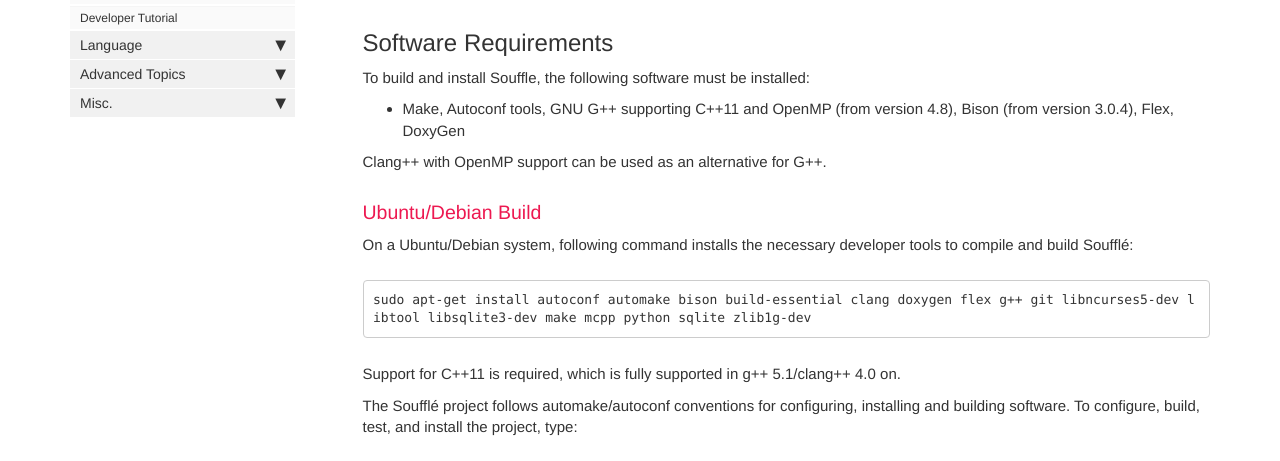
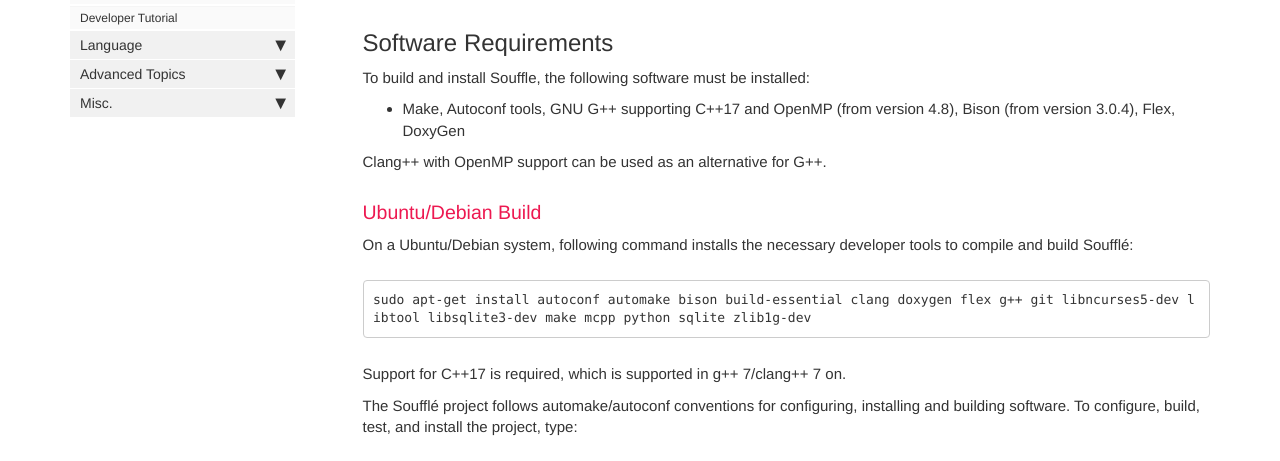
Before and after one commit to souffle-lang/souffle-lang.github.io, a Jekyll site: the page built from pages/docs/build.md, in a window 1280 px wide and 900 px high. Shown: the part 353-814 px from the top of the window. Built offline with Jekyll 4.4.1, drawn with Linux system fonts in a browser that asks for light colours; comment, search, counter and statistics services are not loaded.

Commit message:
Update build.md

````diff
--- a/pages/docs/build.md
+++ b/pages/docs/build.md
@@ -9,7 +9,7 @@ folder: docs
 
 To build and install Souffle, the following software must be installed:
 
-* Make, Autoconf tools, GNU G++ supporting C++11 and OpenMP (from version 4.8), Bison (from version 3.0.4), Flex, DoxyGen
+* Make, Autoconf tools, GNU G++ supporting C++17 and OpenMP (from version 4.8), Bison (from version 3.0.4), Flex, DoxyGen
 
 Clang++ with OpenMP support can be used as an alternative for G++.
 
@@ -21,7 +21,7 @@ On a Ubuntu/Debian system, following command installs the necessary developer to
 sudo apt-get install autoconf automake bison build-essential clang doxygen flex g++ git libncurses5-dev libtool libsqlite3-dev make mcpp python sqlite zlib1g-dev
 ```
 
-Support for C++11 is required, which is fully supported in g++ 5.1/clang++ 4.0 on.
+Support for C++17 is required, which is supported in g++ 7/clang++ 7 on.
 
 The Soufflé project follows automake/autoconf conventions for configuring, installing and building software. To configure, build, test, and install the project, type:
 ```
````
